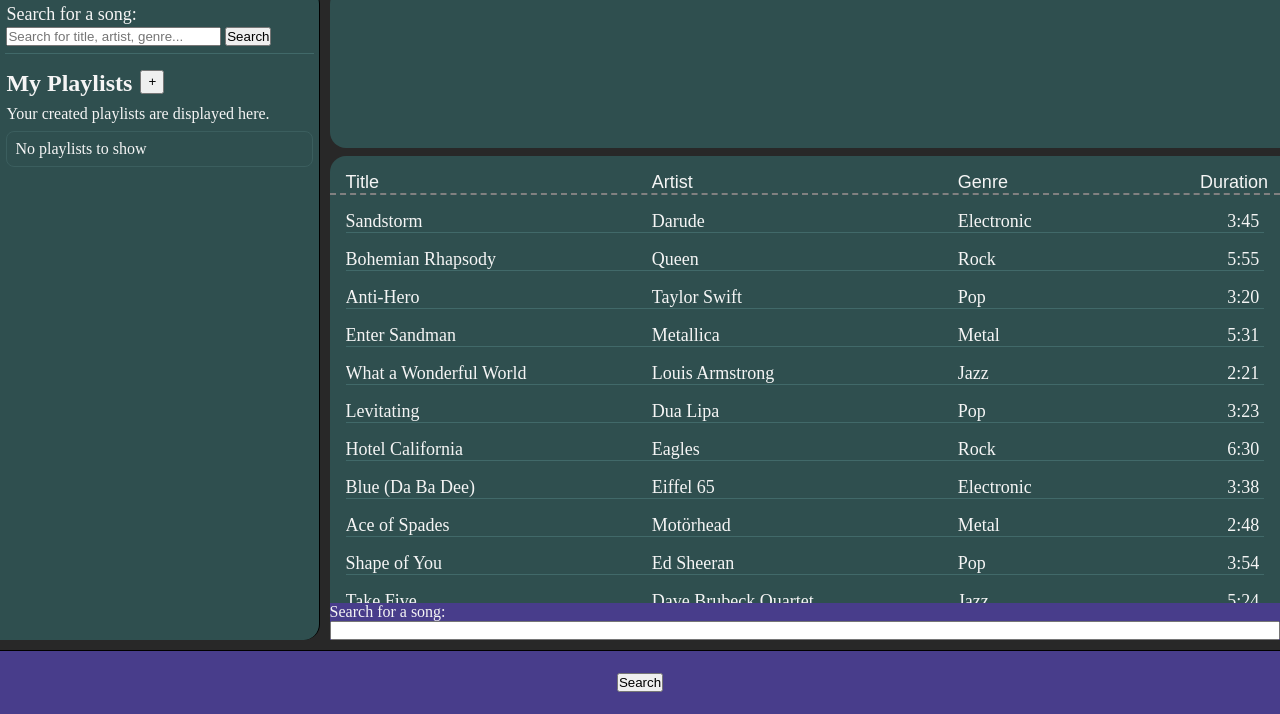
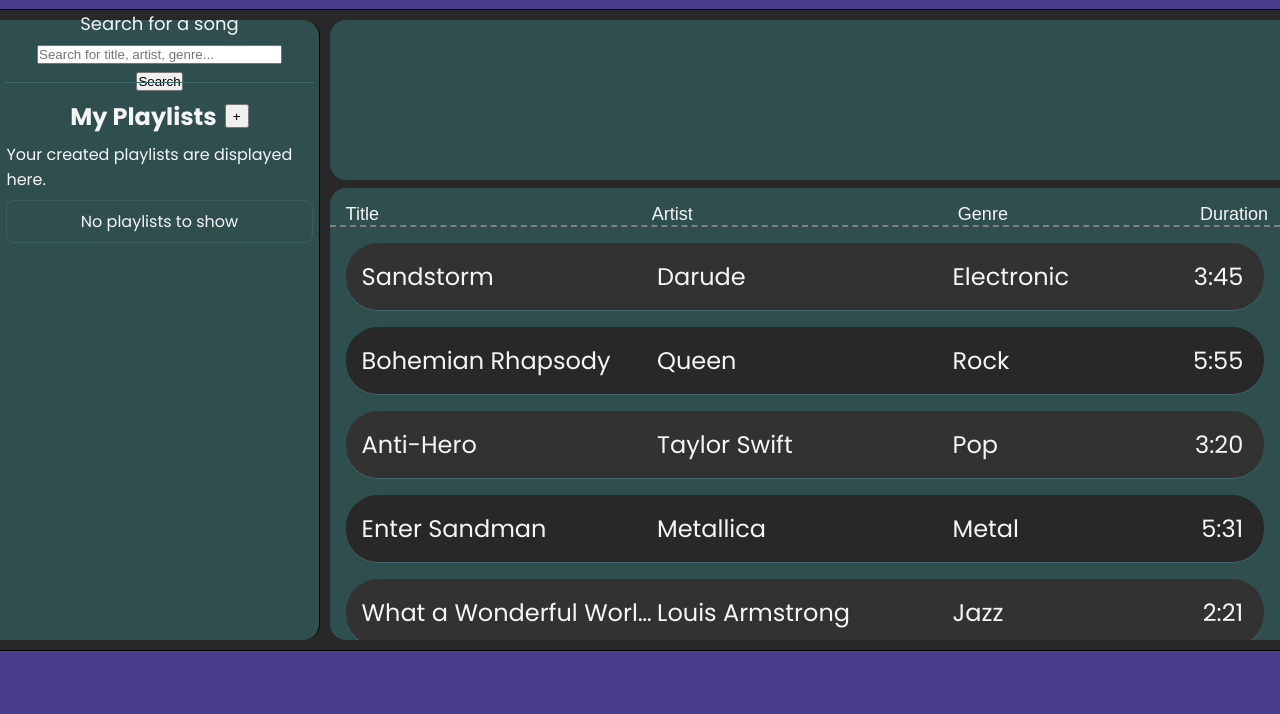
Before and after one commit to Hansturismo/assignment-3, a plain HTML site: page index.html in a window 1280 px wide. Shown: the part 86-800 px from the top of the page. Drawn offline with Linux system fonts and the light colour scheme.

Commit message:
redid alot of css, contious work on styling and logicl in js, renamed classes to align with BEM, modular css files aswell

```diff
--- a/css/content.css
+++ b/css/content.css
@@ -15,14 +15,14 @@
     flex: 0 1 auto;
     min-height: 10rem;
     width: 100%;
-    background-color: darkslategray;
+    background-color: var(--content-bg-color);
     border-radius: 1rem 0 0 1rem;
 }
 
 .results-wrapper {
     display: flex;
     flex-direction: column;
-    background-color: darkslategray;
+    background-color: var(--content-bg-color);
     border-radius: 1rem 0 0 1rem;
     flex: 1 1 auto;
     min-height: 0;
@@ -52,8 +52,15 @@
     display: grid;
     grid-template-columns: repeat(2, minmax(100px, 1fr)) minmax(50px, 0.5fr) minmax(50px, 0.5fr);
     border-bottom: 1px solid rgb(65, 105, 105);
-    font-size: large;
+    border-radius: 2rem;
+    background-color: var(--track-color-dark);
+    font-size: var(--font-size-large);
     margin-top: 1rem;
+    padding: 1rem;
+}
+
+.track:nth-child(odd) {
+    background-color: var(--track-color-light);
 }
 
 .track > p {
@@ -95,12 +102,10 @@
     border: none;
 }
 
-/* #sortByDuration:active {
-} */
-
 .no-results {
     font-size: large;
 }
+
 
 @media (max-width: 800px) {
     .content-wrapper {
--- /dev/null
+++ b/css/fonts.css
@@ -0,0 +1,136 @@
+/* Copilot generated @font-faces for Poppins */
+
+/* Thin */
+@font-face {
+    font-family: "Poppins";
+    src: url("../assets/fonts/Poppins/Poppins-Thin.ttf");
+    font-weight: 100;
+    font-style: normal;
+}
+
+@font-face {
+    font-family: "Poppins";
+    src: url("../assets/fonts/Poppins/Poppins-ThinItalic.ttf");
+    font-weight: 100;
+    font-style: italic;
+}
+
+/* Extra Light */
+@font-face {
+    font-family: "Poppins";
+    src: url("../assets/fonts/Poppins/Poppins-ExtraLight.ttf");
+    font-weight: 200;
+    font-style: normal;
+}
+
+@font-face {
+    font-family: "Poppins";
+    src: url("../assets/fonts/Poppins/Poppins-ExtraLightItalic.ttf");
+    font-weight: 200;
+    font-style: italic;
+}
+
+/* Light */
+@font-face {
+    font-family: "Poppins";
+    src: url("../assets/fonts/Poppins/Poppins-Light.ttf");
+    font-weight: 300;
+    font-style: normal;
+}
+
+@font-face {
+    font-family: "Poppins";
+    src: url("../assets/fonts/Poppins/Poppins-LightItalic.ttf");
+    font-weight: 300;
+    font-style: italic;
+}
+
+/* Regular */
+@font-face {
+    font-family: "Poppins";
+    src: url("../assets/fonts/Poppins/Poppins-Regular.ttf");
+    font-weight: 400;
+    font-style: normal;
+}
+
+@font-face {
+    font-family: "Poppins";
+    src: url("../assets/fonts/Poppins/Poppins-Italic.ttf");
+    font-weight: 400;
+    font-style: italic;
+}
+
+/* Medium */
+@font-face {
+    font-family: "Poppins";
+    src: url("../assets/fonts/Poppins/Poppins-Medium.ttf");
+    font-weight: 500;
+    font-style: normal;
+}
+
+@font-face {
+    font-family: "Poppins";
+    src: url("../assets/fonts/Poppins/Poppins-MediumItalic.ttf");
+    font-weight: 500;
+    font-style: italic;
+}
+
+/* Semi Bold */
+@font-face {
+    font-family: "Poppins";
+    src: url("../assets/fonts/Poppins/Poppins-SemiBold.ttf");
+    font-weight: 600;
+    font-style: normal;
+}
+
+@font-face {
+    font-family: "Poppins";
+    src: url("../assets/fonts/Poppins/Poppins-SemiBoldItalic.ttf");
+    font-weight: 600;
+    font-style: italic;
+}
+
+/* Bold */
+@font-face {
+    font-family: "Poppins";
+    src: url("../assets/fonts/Poppins/Poppins-Bold.ttf");
+    font-weight: 700;
+    font-style: normal;
+}
+
+@font-face {
+    font-family: "Poppins";
+    src: url("../assets/fonts/Poppins/Poppins-BoldItalic.ttf");
+    font-weight: 700;
+    font-style: italic;
+}
+
+/* Extra Bold */
+@font-face {
+    font-family: "Poppins";
+    src: url("../assets/fonts/Poppins/Poppins-ExtraBold.ttf");
+    font-weight: 800;
+    font-style: normal;
+}
+
+@font-face {
+    font-family: "Poppins";
+    src: url("../assets/fonts/Poppins/Poppins-ExtraBoldItalic.ttf");
+    font-weight: 800;
+    font-style: italic;
+}
+
+/* Black */
+@font-face {
+    font-family: "Poppins";
+    src: url("../assets/fonts/Poppins/Poppins-Black.ttf");
+    font-weight: 900;
+    font-style: normal;
+}
+
+@font-face {
+    font-family: "Poppins";
+    src: url("../assets/fonts/Poppins/Poppins-BlackItalic.ttf");
+    font-weight: 900;
+    font-style: italic;
+}
--- a/css/footer.css
+++ b/css/footer.css
@@ -5,7 +5,7 @@ footer {
     width: 100%;
     flex: 0 0 auto;
     height: 4rem;
-    background-color: darkslateblue;
+    background-color: var(--footer-bg-color);
     border-top: 1px solid black;
     color: var(--font-color);
     margin-top: var(--margin-sections);
@@ -26,56 +26,17 @@ footer {
     background-color: lightgray;
 }
 
-.searchbar--mobile {
-    display: none;
-    flex-direction: column;
-    justify-content: center;
-    background-color: darkslateblue;
-    position: absolute;
-    bottom: 0;
-    left: 0;
-    width: 100%;
-    color: var(--font-color);
-}
-
-.searchbar--show {
-    display: flex;
-    flex-direction: column;
-    justify-content: center;
-    background-color: darkslateblue;
-    position: absolute;
-    bottom: 0;
-    left: 0;
-    width: 100%;
-    color: var(--font-color);
-}
-
-.searchMenuMobile > label {
-    text-align: center;
-    font-size: x-large;
-}
-
-.searchMenuMobile > input {
-    height: 2.5rem;
-    border-radius: 3rem;
-    border: none;
-    padding: 0 1rem 0 1rem;
-    background-color: rgb(104, 88, 205);
-    color: whitesmoke;
-    font-size: large;
-}
 
 @media (max-width: 800px) {
     footer {
         display: flex;
     }
 
+
     #openPlaylistsButton,
     #openSearchPromptButton {
         display: block;
     }
 
-    #searchMenuMobile--open {
-        display: flex;
-    }
+
 }
--- a/css/header.css
+++ b/css/header.css
@@ -4,8 +4,8 @@ header {
     align-items: center;
     width: 100%;
     flex: 0 0 auto;
-    height: 4rem;
-    background-color: var(--header-bg);
+    height: 6rem;
+    background-color: var(--header-bg-color);
     color: var(--font-color);
     border-bottom: 1px solid black;
     margin-bottom: var(--margin-sections);
--- /dev/null
+++ b/css/playlists.css
@@ -0,0 +1,47 @@
+.playlists {
+    display: flex;
+    flex: 0 1 auto;
+    padding: 1rem 0.4rem;
+    flex-direction: column;
+    gap: 0.5rem;
+}
+
+.playlists-title {
+    display: flex;
+    justify-content: center;
+    align-items: center;
+    flex-direction: row;
+    gap: 0.5rem;
+    flex-wrap: wrap;
+}
+
+.playlists-title button {
+    width: 1.5rem;
+    height: 1.5rem;
+}
+
+.playlists-list {
+    display: grid;
+    grid-template-rows: repeat(auto, 100px);
+    grid-gap: 0.6rem;
+    border: 1px solid rgb(59, 94, 94);
+    border-radius: 0.5rem;
+    padding: 0.5rem;
+    text-align: center;
+}
+.no-playlists {
+    display: none;
+}
+.no-playlists--show {
+    display: block;
+}
+
+.playlists--hide {
+    display: none;
+}
+
+@media (max-width: 800px) {
+    .playlists {
+        display: none;
+    }
+}
--- /dev/null
+++ b/css/searchbar.css
@@ -0,0 +1,68 @@
+.searchbar {
+    display: flex;
+    flex-direction: column;
+    flex: 0 1 auto;
+    justify-content: center;
+    align-items: center;
+    gap: 0.5rem;
+    height: 10%;
+    padding: 1rem 0.4rem;
+    font-size: large;
+}
+
+.searchbar--hide {
+    display: none;
+}
+
+.searchbar input {
+    display: block;
+    min-width: 60%;
+    width: 80%;
+    height: 2rem;
+}
+
+#searchInputMobile {
+    height: 2.5rem;
+    border-radius: 3rem;
+    border: none;
+    padding: 0 1rem 0 1rem;
+    background-color: rgb(104, 88, 205);
+    color: var(--font-color);
+    font-size: large;
+}
+
+#searchInputMobile::placeholder {
+    color: var(--font-color);
+    text-align: center;
+}
+
+@media (max-width: 800px) {
+    .searchbar {
+        flex: 1 1 auto;
+        height: 20%;
+        padding: 1rem 0.4rem;
+        font-size: large;
+    }
+
+    .searchbar {
+        display: none;
+        flex-direction: column;
+        justify-content: center;
+        background-color: darkslateblue;
+        position: absolute;
+        bottom: 0;
+        left: 0;
+        width: 100%;
+        height: 10rem;
+        color: var(--font-color);
+    }
+
+    .searchbar > label {
+        text-align: center;
+        font-size: x-large;
+    }
+
+    #searchMenuMobile--open {
+        display: flex;
+    }
+}
--- a/css/sidebar.css
+++ b/css/sidebar.css
@@ -4,7 +4,7 @@
     min-width: 18rem;
     max-width: 20rem;
     flex: 0 1 auto;
-    background-color: darkslategray;
+    background-color: var(--sidebar-bg-color);
     color: var(--font-color);
     border-right: 1px solid black;
     border-radius: 0 1rem 1rem 0;
@@ -17,45 +17,7 @@
     width: 97%;
 }
 
-.searchbar {
-    flex: 0 1 auto;
-    height: 10%;
-    padding: 1rem 0.4rem;
-    font-size: large;
-}
 
-.searchbar input {
-    width: 70%;
-}
-
-.playlists {
-    display: flex;
-    flex: 0 1 auto;
-    padding: 1rem 0.4rem;
-    flex-direction: column;
-    gap: 0.5rem;
-}
-
-.playlists-title {
-    display: flex;
-    flex-direction: row;
-    gap: 0.5rem;
-    flex-wrap: wrap;
-}
-
-.playlists-title button {
-    width: 1.5rem;
-    height: 1.5rem;
-}
-
-.playlists-list {
-    display: grid;
-    grid-template-rows: repeat(auto, 100px);
-    grid-gap: 0.6rem;
-    border: 1px solid rgb(59, 94, 94);
-    border-radius: 0.5rem;
-    padding: 0.5rem;
-}
 
 @media (max-width: 800px) {
     .sidebar {
@@ -71,10 +33,4 @@
         transform: translateX(0);
         position: absolute;
     }
-    .searchbar--mobile {
-        flex: 1 1 auto;
-        height: 20%;
-        padding: 1rem 0.4rem;
-        font-size: large;
-    }
 }
--- a/css/styles.css
+++ b/css/styles.css
@@ -1,15 +1,15 @@
 body {
+    font-family: "Poppins", Arial, Helvetica, sans-serif;
     display: flex;
     flex-direction: column;
     height: 100vh;
     min-height: 100vh;
-    /* min-width: 100vw; */
-    background-color: rgb(40, 40, 40);
+    background-color: var(--body-bg-color);
 }
 
 main {
     display: flex;
     flex: 1 1 auto;
     min-height: 0;
-    background-color: rgb(40, 40, 40);
+    background-color: var(--body-bg-color)
 }
--- a/css/variables.css
+++ b/css/variables.css
@@ -1,6 +1,20 @@
 * {
   --margin-sections: 0.3rem;
-  --body-bg: black;
-  --header-bg: darkslateblue;
+  /* Font colors */
   --font-color: whitesmoke;
+  /* Background colors */
+  --body-bg-color: rgb(40, 40, 40);
+  --header-bg-color: darkslateblue;
+  --footer-bg-color: darkslateblue;
+  --content-bg-color: darkslategray;
+  --sidebar-bg-color: darkslategray;
+  /* Border colors */
+  --content-border-color: gray;
+  /* Content colors */
+  --track-color-dark: rgb(40, 40, 40);
+  --track-color-light: rgb(50, 50, 50);
+
+
+  /* Sizes */
+  --font-size-large: 1.5rem
 }
--- a/index.html
+++ b/index.html
@@ -3,14 +3,17 @@
     <head>
         <meta charset="UTF-8" />
         <meta name="viewport" content="width=device-width, initial-scale=1.0" />
+        <link rel="icon" type="image/x-icon" href="/icons/favicon.ico" />
         <link href="./css/reset.css" rel="stylesheet" />
         <link href="./css/variables.css" rel="stylesheet" />
+        <link href="./css/fonts.css" rel="stylesheet" />
         <link href="./css/styles.css" rel="stylesheet" />
         <link href="./css/header.css" rel="stylesheet" />
+        <link href="./css/playlists.css" rel="stylesheet" />
         <link href="./css/sidebar.css" rel="stylesheet" />
+        <link href="./css/searchbar.css" rel="stylesheet" />
         <link href="./css/content.css" rel="stylesheet" />
         <link href="./css/footer.css" rel="stylesheet" />
-        <link rel="icon" type="image/x-icon" href="/icons/favicon.ico" />
         <script src="./js/songs.js" defer></script>
         <script src="./js/rendering.js" defer></script>
         <script src="./js/playlists.js" defer></script>
@@ -27,7 +30,7 @@
         <main>
             <div class="sidebar">
                 <div class="searchbar">
-                    <label for="searchInput">Search for a song:</label>
+                    <label for="searchInput">Search for a song</label>
                     <input
                         type="text"
                         name="searchInput"
@@ -46,7 +49,7 @@
                     </div>
                     <!-- Playlists populated by locally stored array -->
                     <div class="playlists-list">
-                        <div>No playlists to show</div>
+                        <div class="no-playlists no-playlists--show">No playlists to show</div>
                     </div>
                 </div>
             </div>
@@ -63,15 +66,31 @@
                     </div>
                     <div class="results-container"></div>
                 </div>
-                <div class="searchbar--mobile searchbar--show" id="searchMenuMobile">
-                    <label for="searchInputMobile">Search for a song:</label>
-                    <input type="text" name="searchInputMobile" id="searchInputMobile" />
+                <div class="playlists playlists--hide">
+                    <div class="playlists-title">
+                        <h2>My Playlists</h2>
+                        <button title="Create playlist">+</button>
+                        <p>Your created playlists are displayed here.</p>
+                    </div>
+                    <!-- Playlists populated by locally stored array -->
+                    <div class="playlists-list">
+                        <div class="no-playlists no-playlists--show">No playlists to show</div>
+                    </div>
+                </div>
+                <div class="searchbar searchbar--hide" id="searchMenuMobile">
+                    <label for="searchInputMobile">Search for a song</label>
+                    <input
+                        type="text"
+                        name="searchInputMobile"
+                        id="searchInputMobile"
+                        placeholder="Search for title, artist, genre..."
+                    />
                 </div>
             </div>
         </main>
         <footer>
             <button id="openPlaylistsButton">Playlists</button>
-            <button id="searchPromptButton">Search</button>
+            <button id="openSearchPromptButton">Search</button>
         </footer>
     </body>
 </html>
--- a/js/rendering.js
+++ b/js/rendering.js
@@ -39,7 +39,7 @@ function showNoResults() {
     clearRenderer();
     const noResultsElement = document.createElement("p");
     noResultsElement.classList.add("no-results");
-    noResultsElement.textContent = "No results with that information or search was empty";
+    noResultsElement.textContent = "No results";
     resultsContainer.append(noResultsElement);
     return;
 }
@@ -53,7 +53,7 @@ function clearRenderer() {
     }
     if (renderedResults.length > 0) {
         console.log(renderedResults);
-        console.log("Removing rendered results");
+        console.log("Rendering results in results-container");
         renderedResults.forEach((item) => {
             item.remove();
         });
```
Also changed, not shown: js/app.js (+13 -5 lines), js/playlists.js (+10 -2 lines), js/search.js (+39 -10 lines).
